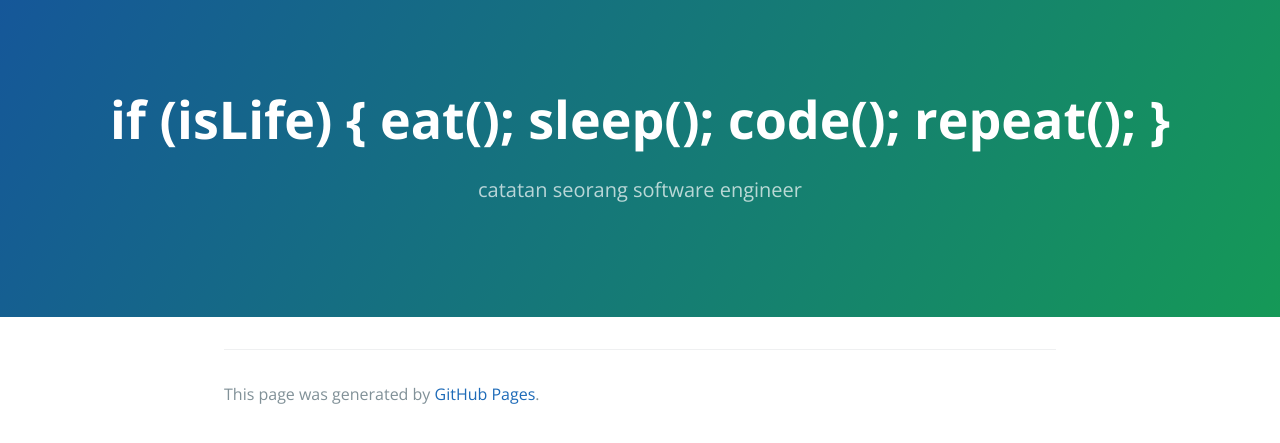
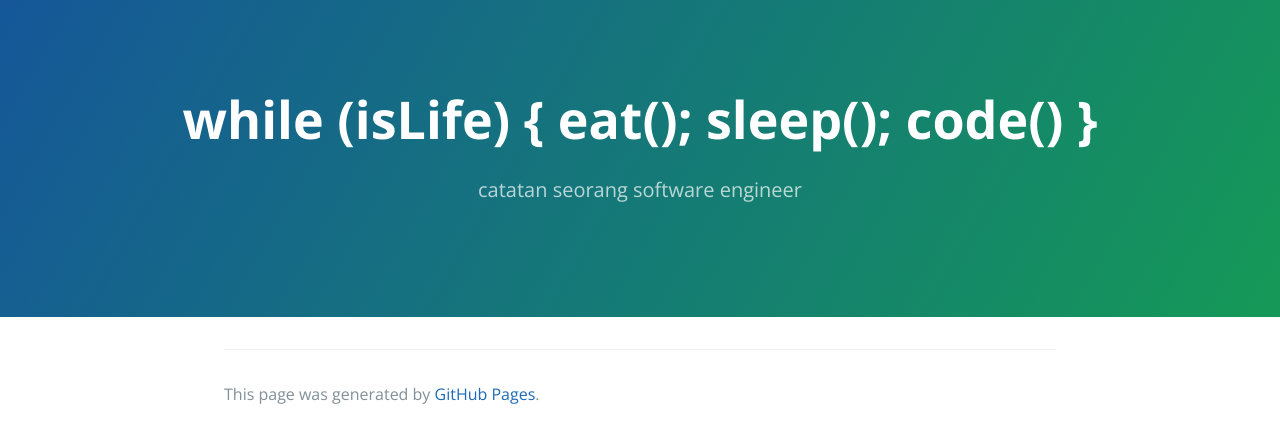
Before and after one commit to albertkurnia/albertkurnia.github.io, a Jekyll site: the page built from index.md, in a window 1280 px wide. Shown: the top 443 px of the page. Built offline with Jekyll 4.4.1, drawn with Linux system fonts in a browser that asks for light colours.

Commit message:
fix title

```diff
--- a/_config.yml
+++ b/_config.yml
@@ -1,4 +1,4 @@
-title: if (isLife) { eat(); sleep(); code(); repeat(); }
+title: while (isLife) { eat(); sleep(); code() }
 description: catatan seorang software engineer
 show_downloads: true
 google_analytics:
```
